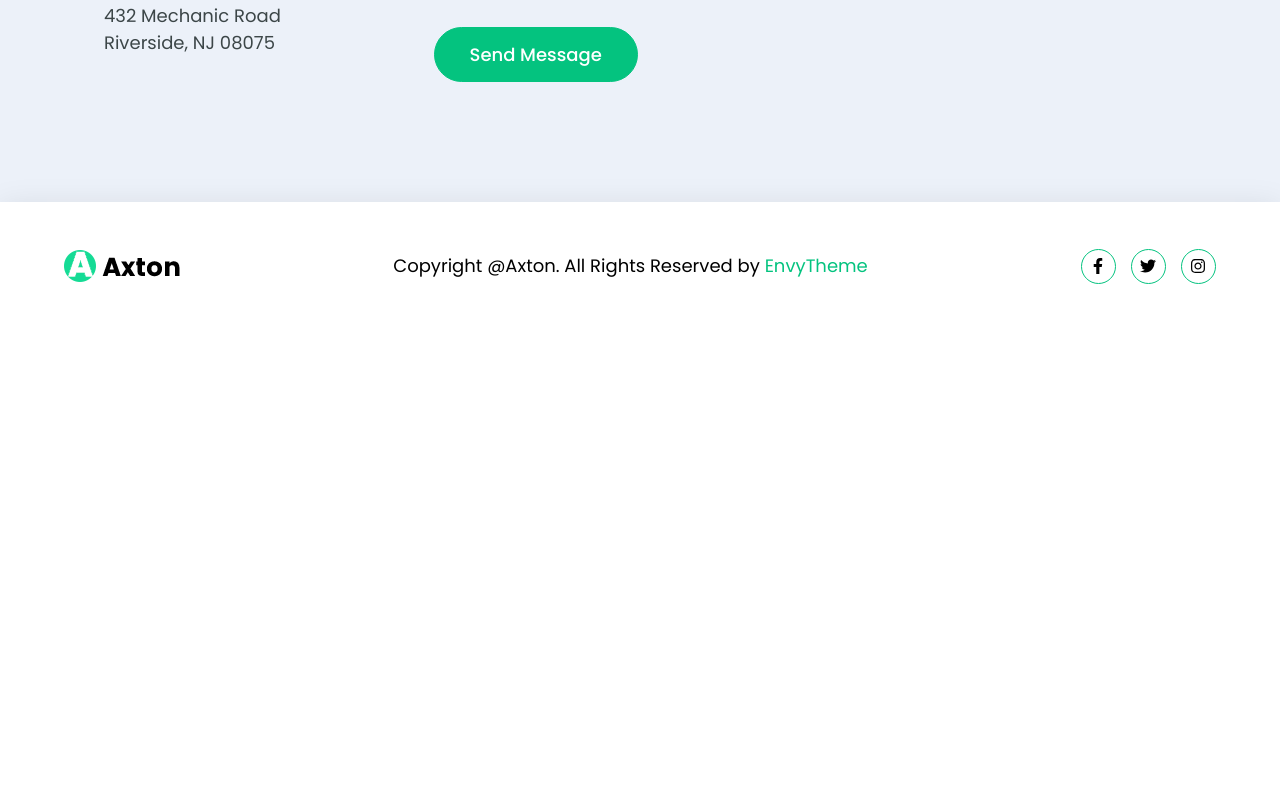
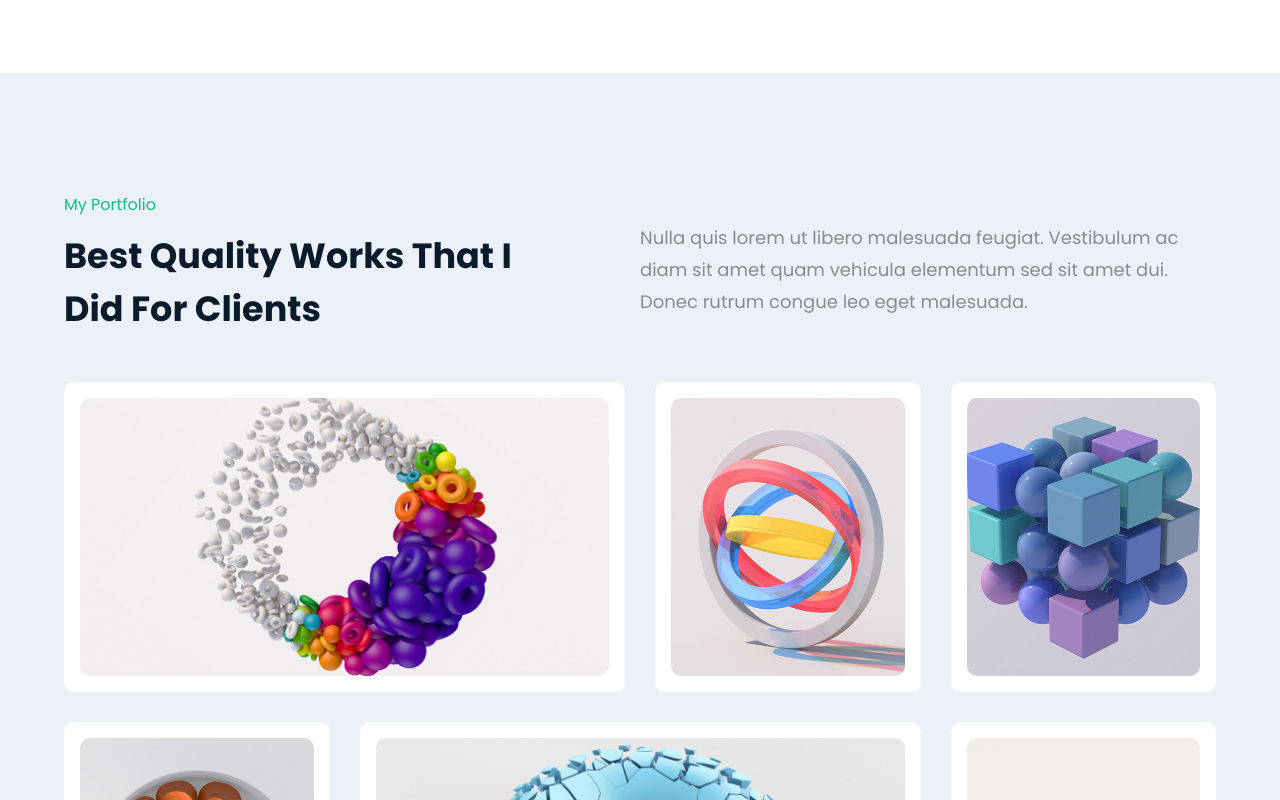
Before and after one commit to Rafay9908/axton, a React (Vite) app: page / in a window 1280 px wide. Shown: the part 4613-5413 px from the top of the page. Before the commit the page ends 4943 px from the top, so only its background shows below. Built offline with nearby package versions, Linux system fonts and the light colour scheme.

Commit message:
Add Portfolio Section

```diff
--- a/src/index.css
+++ b/src/index.css
@@ -9,3 +9,44 @@
 .poppins {
     font-family: "Poppins", sans-serif;
 }
+
+.portfolio-grid {
+    display: grid;
+    gap: 30px;
+    grid-template-columns: 1fr;
+    grid-template-areas:
+      "one"
+      "two"
+      "three"
+      "four"
+      "five"
+      "six";
+  }
+
+
+  @media (min-width: 640px) {
+    .portfolio-grid {
+      grid-template-columns: repeat(2, 1fr);
+      grid-template-areas:
+        "one two"
+        "three four"
+        "five six";
+    }
+  }
+
+
+  @media (min-width: 1024px) {
+    .portfolio-grid {
+      grid-template-columns: repeat(4, 1fr);
+      grid-template-areas:
+        "one one two three"
+        "four five five six";
+    }
+  }
+
+  .portfolio-item {
+    background: white;
+    border-radius: 10px;
+    overflow: hidden;
+    padding: 16px;
+  }
--- a/src/pages/Home.jsx
+++ b/src/pages/Home.jsx
@@ -19,6 +19,13 @@ import { FaArrowRight } from "react-icons/fa6";
 
 import { SiTicktick } from "react-icons/si";
 
+import portfolioOne from "../assets/portfolio-1.jpg";
+import portfolioTwo from "../assets/portfolio-2.jpg";
+import portfolioThree from "../assets/portfolio-3.jpg";
+import portfolioFour from "../assets/portfolio-4.jpg";
+import portfolioFive from "../assets/portfolio-5.jpg";
+import portfolioSix from "../assets/portfolio-6.jpg";
+
 import imgOne from "../assets/1.png";
 import imgTwo from "../assets/2.png";
 import imgThree from "../assets/3.png";
@@ -29,9 +36,11 @@ import imgSix from "../assets/6.png";
 import signature from "../assets/signature.png";
 import about from "../assets/about.png";
 
-import call from "../assets/call.svg"
-import email from "../assets/email.svg"
-import address from "../assets/address.svg"
+import call from "../assets/call.svg";
+import email from "../assets/email.svg";
+import address from "../assets/address.svg";
+
+import testimonials from '../assets/testimonials.png'
 
 function Home() {
   const [isYearly, setIsYearly] = useState(false);
@@ -96,6 +105,15 @@ function Home() {
     },
   ];
 
+  const portfolioInfo = [
+    { image: portfolioOne, area: "one" },
+    { image: portfolioTwo, area: "two" },
+    { image: portfolioThree, area: "three" },
+    { image: portfolioFour, area: "four" },
+    { image: portfolioFive, area: "five" },
+    { image: portfolioSix, area: "six" },
+  ];
+
   const personalInfo = [
     {
       label: "Born In",
@@ -150,28 +168,28 @@ function Home() {
     {
       start: 0,
       end: 10,
-      duration: 2,
+      duration: 6,
       label: "Years of <br /> Experience",
       symbol: "+",
     },
     {
       start: 0,
       end: 784,
-      duration: 2.5,
+      duration: 6,
       label: "Project <br /> Completed",
       symbol: "",
     },
     {
       start: 0,
       end: 90,
-      duration: 2,
+      duration: 6,
       label: "Clients of <br /> Worldwide",
       symbol: "+",
     },
     {
       start: 0,
       end: 99,
-      duration: 2,
+      duration: 6,
       label: "Happy <br /> Clients",
       symbol: "%",
     },
@@ -182,26 +200,30 @@ function Home() {
       label: "Phone",
       value: "+1-541-754-3010",
       image: call,
+      href: "tel:+1-541-754-3010",
     },
     {
       label: "Email",
       value: "axton@gmail.com",
       image: email,
-
+      href: "mailto:axton@gmail.com",
     },
     {
       label: "Address",
       value: "432 Mechanic Road Riverside, NJ 08075",
       image: address,
-
+      href: "#",
     },
-  ]
+  ];
 
   return (
     <>
       <Header />
 
-      <div id="home" className="mt-[170px] mb-[250px] md:mb-[345px] xl:mb-[300px]">
+      <div
+        id="home"
+        className="mt-[170px] mb-[250px] md:mb-[345px] xl:mb-[300px]"
+      >
         <div className="container">
           <div className="flex flex-col xl:flex-row items-center justify-between">
             <div className="flex flex-col">
@@ -318,7 +340,14 @@ function Home() {
                 <div className="mt-[50px] w-[100%] lg:w-[60%] xl:w-[55%] lg:pl-[57.5px]">
                   <div className="flex flex-col sm:flex-row justify-between mb-[30px]">
                     {personalInfo.map((info, i) => (
-                      <div className={`sm:mb-[0px] ${i === personalInfo.length - 1? "mb-[0px]" : "mb-[30px]"}`} key={info}>
+                      <div
+                        className={`sm:mb-[0px] ${
+                          i === personalInfo.length - 1
+                            ? "mb-[0px]"
+                            : "mb-[30px]"
+                        }`}
+                        key={info}
+                      >
                         <h3 className="text-base leading-[150%] text-[#04c37f] mb-[12px]">
                           {info.label}
                         </h3>
@@ -398,9 +427,15 @@ function Home() {
                   {counterInfo.map((info, index) => (
                     <div
                       key={index}
-                      className={`flex flex-row items-center gap-x-5 pr-[20px] ${index === counterInfo.length - 1? "xl:pr-[0px] w-[235px] md:w-[222px] xl:w-auto" : "pr-[20px]"}`}
+                      className={`flex flex-row items-center gap-x-5 pr-[20px] ${
+                        index === counterInfo.length - 1
+                          ? "xl:pr-[0px] w-[235px] md:w-[222px] xl:w-auto"
+                          : "pr-[20px]"
+                      }`}
                     >
-                      <div className={`flex flex-row md:flex-col items-center justify-center text-green-500 font-bold text-[30px] md:text-[36px] leading-none bg-white py-[14px] px-[18px] rounded-full md:h-[108px] w-[107px] md:w-[80px]`}>
+                      <div
+                        className={`flex flex-row md:flex-col items-center justify-center text-green-500 font-bold text-[30px] md:text-[36px] leading-none bg-white py-[14px] px-[18px] rounded-full md:h-[108px] w-[107px] md:w-[80px]`}
+                      >
                         <span className="md:pb-2 pr-2">{info.symbol}</span>
                         <span className="md:rotate-[-90deg]">
                           <CountUp
@@ -441,7 +476,7 @@ function Home() {
             </p>
           </div>
 
-          <div className="flex flex-col items-center xl:flex-row justify-between gap-x-[24px]">
+          <div className="grid sm:grid-cols-2 md:grid-cols-3 lg:grid-cols-4 gap-x-6 gap-y-6">
             {services.map((service) => (
               <div
                 key={service}
@@ -462,18 +497,9 @@ function Home() {
               </div>
             ))}
           </div>
-          <div className="flex flex-row justify-center">
-            <a
-              href="#"
-              className="text-lg font-medium leading-[23px] text-[#0B1B2A] py-[15px] px-[35px] border-[1px] border-[#04c37f] rounded-[35px] mt-[20px] hover:bg-[#04c37f] hover:text-white transition-all duration-500"
-            >
-              View All Services
-            </a>
-          </div>
-
           <div>
             <div className="flex justify-between flex-col xl:flex-row items-center pt-[120px]">
-              <div className="w-[100%] xl:w-[40%] mb-[30px] xl:mb-[0px]">
+              <div className="w-[100%] xl:w-[40%] mb-[30px] xl:mb-[0px] md:pr-6">
                 <p className="text-base font-normal text-[#0bc37f] leading-[150%] mb-[12px]">
                   Pricing Plan
                 </p>
@@ -513,7 +539,9 @@ function Home() {
                 {pricingPlans.map((pricingPlan, i) => (
                   <div
                     className={`mb-[30px] xl:mb-[0px] bg-[#0B1B2A] py-[38px] px-[45px] ${
-                      i === 0 ? "border-r border-[#7B8692]" : ""
+                      i === 0
+                        ? "border-r xl:rounded-l-lg border-[#7B8692]"
+                        : "xl:rounded-r-lg"
                     }`}
                     key={pricingPlan}
                   >
@@ -558,36 +586,100 @@ function Home() {
         </div>
       </div>
 
+      <div id="portfolio" className="bg-[#ECF1F9] py-[120px]">
+        <div className="container">
+          <div className="flex flex-col xl:flex-row xl:items-center justify-between mb-[35px]">
+            <div>
+              <p className="text-base font-normal text-[#0bc37f] leading-[150%] mb-[12px]">
+                My Portfolio
+              </p>
+              <h3 className="text-[22px] xl:text-[35px] text-[#0B1B2A] font-bold xl:leading-[53px] my-[12px]">
+                Best Quality Works That I <br /> Did For Clients
+              </h3>
+            </div>
+            <p className="text-[#888C8F] text-[15px] xl:text-[18px] font-normal leading-[32px] xl:w-[50%] w-[100%]">
+              Nulla quis lorem ut libero malesuada feugiat. Vestibulum ac diam
+              sit amet quam vehicula elementum sed sit amet dui. Donec rutrum
+              congue leo eget malesuada.
+            </p>
+          </div>
+          <div className="portfolio-grid">
+            {portfolioInfo.map((project, i) => (
+              <div
+                key={i}
+                className="portfolio-item"
+                style={{ gridArea: project.area }}
+              >
+                <img
+                  src={project.image}
+                  alt="Project"
+                  className="rounded-[10px] w-full h-full object-cover"
+                />
+              </div>
+            ))}
+          </div>
+        </div>
+      </div>
+
+      <div className="h-screen bg-center bg-no-repeat py-[120px]"
+      style={{backgroundImage: `url(${testimonials})`}}
+      >
+        <div className="container">
+          <div className="flex flex-col items-center">
+            <h3 className="mb-[12px] text-[#04c37f] text-base leading-[150%] font-normal">Testimonial</h3>
+            <p className="text-[36px] leading-[54px] font-bold text-[#0b1b2a]">Our Happy Clients Says About Me</p>
+          </div>
+        </div>
+      </div>
+
       <div className="py-[120px] bg-[#ECF1F9]">
         <div className="container">
-
           <div className="flex flex-col lg:flex-row justify-between items-start">
             <div className="w-[100%] lg:w-[26%] l:border-r-2 lg:border-[#E2D3CB] lg:pr-[40px]">
-            <h3 className="mb-[40px] text-[#0b1b2a] font-semibold text-[36px] leading-[43px]">Contact Info</h3>
-              {contactForm && contactForm?.map((info, i) => (
-                <div key={i} className={`flex items-start gap-x-4 ${i === contactForm.length - 1 ? "mb-[0px]" : "mb-[40px]"}`}>
-                  <img src={info.image} alt="" />
-                  <div>
-                    <p className="mb-[10px] text-[#04c37f] text-[20px] leading-[30px] font-semibold">{info.label}</p>
-                    <a href="#" className="text-[#3C4648] text-[18px] leading-[27px] font-normal hover:text-[#04c37f] transition-all duration-300">{info.value}</a>
+              <h3 className="mb-[40px] text-[#0b1b2a] font-semibold text-[36px] leading-[43px]">
+                Contact Info
+              </h3>
+              {contactForm &&
+                contactForm?.map((info, i) => (
+                  <div
+                    key={i}
+                    className={`flex items-start gap-x-4 ${
+                      i === contactForm.length - 1 ? "mb-[0px]" : "mb-[40px]"
+                    }`}
+                  >
+                    <img src={info.image} alt="" />
+                    <div>
+                      <p className="mb-[10px] text-[#04c37f] text-[20px] leading-[30px] font-semibold">
+                        {info.label}
+                      </p>
+                      <a
+                        href={info.href}
+                        className={`text-[#3C4648] text-[18px] leading-[27px] font-normal  transition-all duration-300  ${
+                          i === contactForm.length - 1
+                            ? "cursor-auto"
+                            : "hover:text-[#04c37f]"
+                        }`}
+                      >
+                        {info.value}
+                      </a>
+                    </div>
                   </div>
-                </div>
-              ))}
+                ))}
             </div>
 
             <div className="w-[100%] md:w-[74%] lg:pl-[70px]">
-              <p className="mb-[12px] text-[#04c37f] text-base leading-[150%] font-normal mt-[40px] lg:mt-[0px]">Contact Us</p>
-              <h3 className="mb-[35px] text-[#0b1b2a] text-[36px] leading-[43px] font-semibold">Have Questions? Get in Touch!</h3>
+              <p className="mb-[12px] text-[#04c37f] text-base leading-[150%] font-normal mt-[40px] lg:mt-[0px]">
+                Contact Us
+              </p>
+              <h3 className="mb-[35px] text-[#0b1b2a] text-[36px] leading-[43px] font-semibold">
+                Have Questions? Get in Touch!
+              </h3>
 
               <Form />
             </div>
-
           </div>
-
         </div>
       </div>
-
-
 
       <Footer />
     </>
```
Also changed, not shown: src/assets/testimonials.png.
